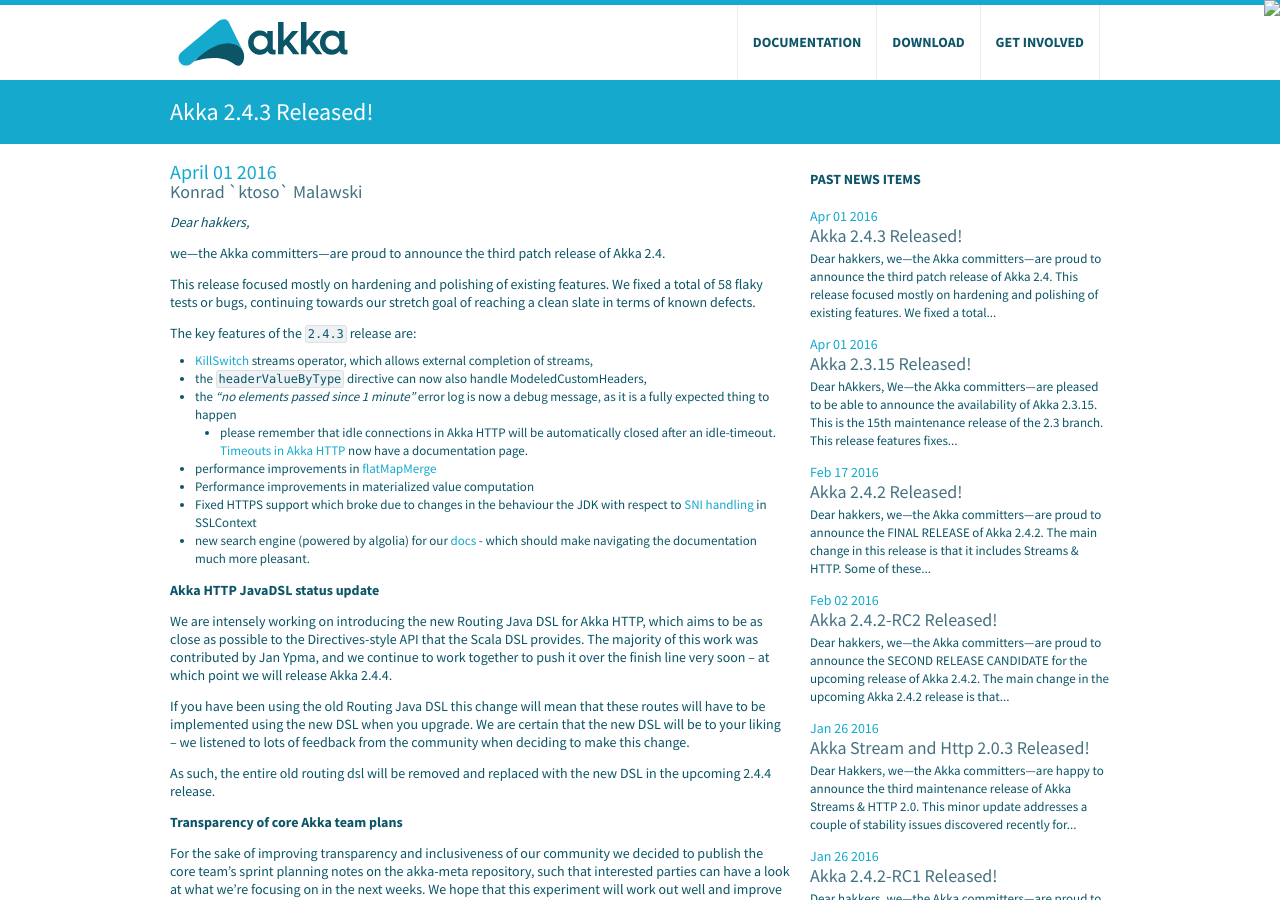
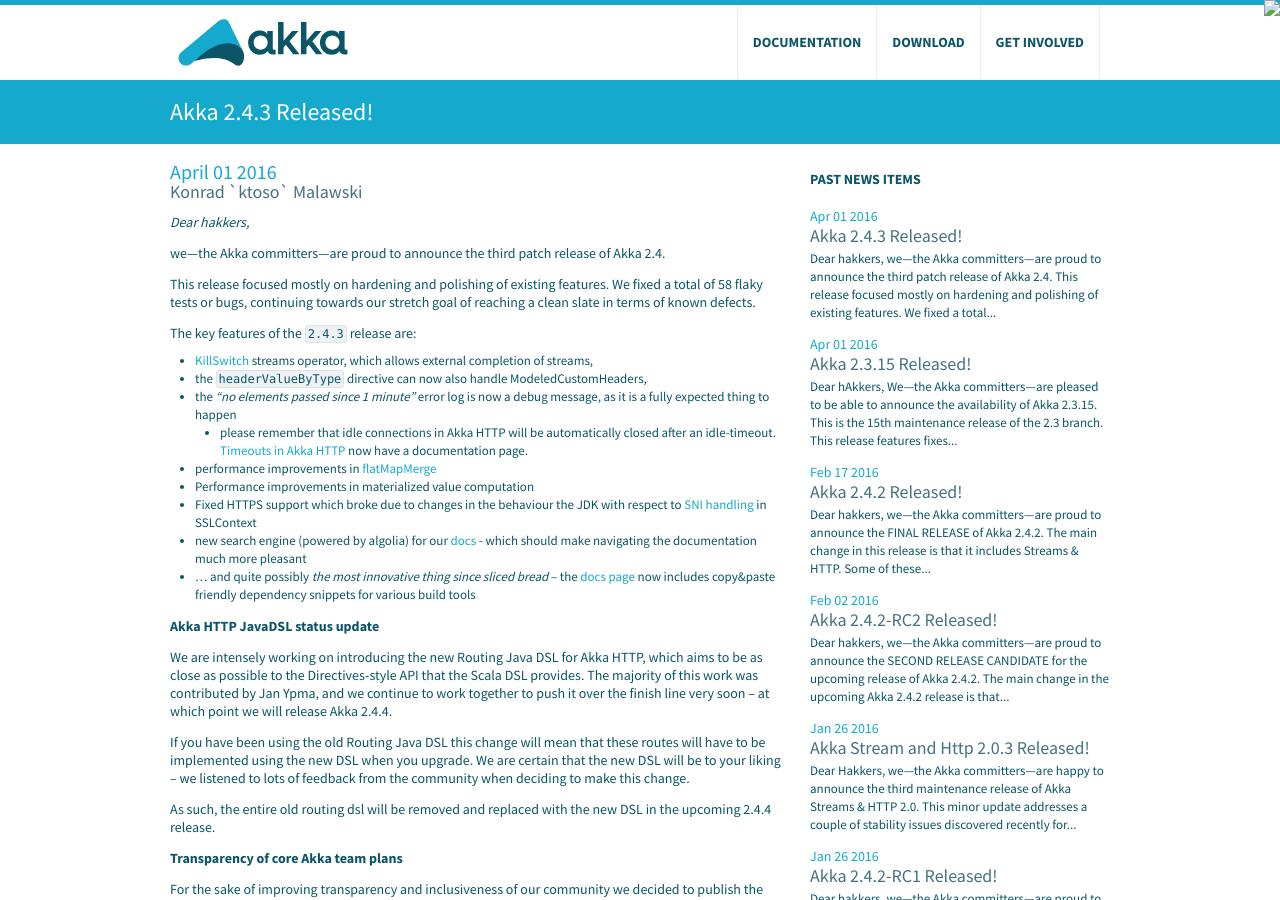
Before and after one commit to raboof/akka.github.com, a Jekyll site: the page built from news/_posts/2016-04-01-akka-2.4.3-released.md, in a window 1280 px wide and 900 px high. Built offline with Jekyll 4.4.1, drawn with Linux system fonts in a browser that asks for light colours.

Commit message:
Point out the new dependency snippets

```diff
--- a/news/_posts/2016-04-01-akka-2.4.3-released.md
+++ b/news/_posts/2016-04-01-akka-2.4.3-released.md
@@ -19,7 +19,8 @@
 * performance improvements in [flatMapMerge](https://github.com/akka/akka/issues/19299)
 * Performance improvements in materialized value computation
 * Fixed HTTPS support which broke due to changes in the behaviour the JDK with respect to [SNI handling](https://github.com/akka/akka/issues/19858) in SSLContext
-* new search engine (powered by algolia) for our [docs](http://doc.akka.io/docs/akka/current/scala.html) - which should make navigating the documentation much more pleasant.
+* new search engine (powered by algolia) for our [docs](http://doc.akka.io/docs/akka/current/scala.html) - which should make navigating the documentation much more pleasant
+* ... and quite possibly *the most innovative thing since sliced bread* – the [docs page](http://akka.io/docs/) now includes copy&paste friendly dependency snippets for various build tools
 
 **Akka HTTP JavaDSL status update**
 
```
